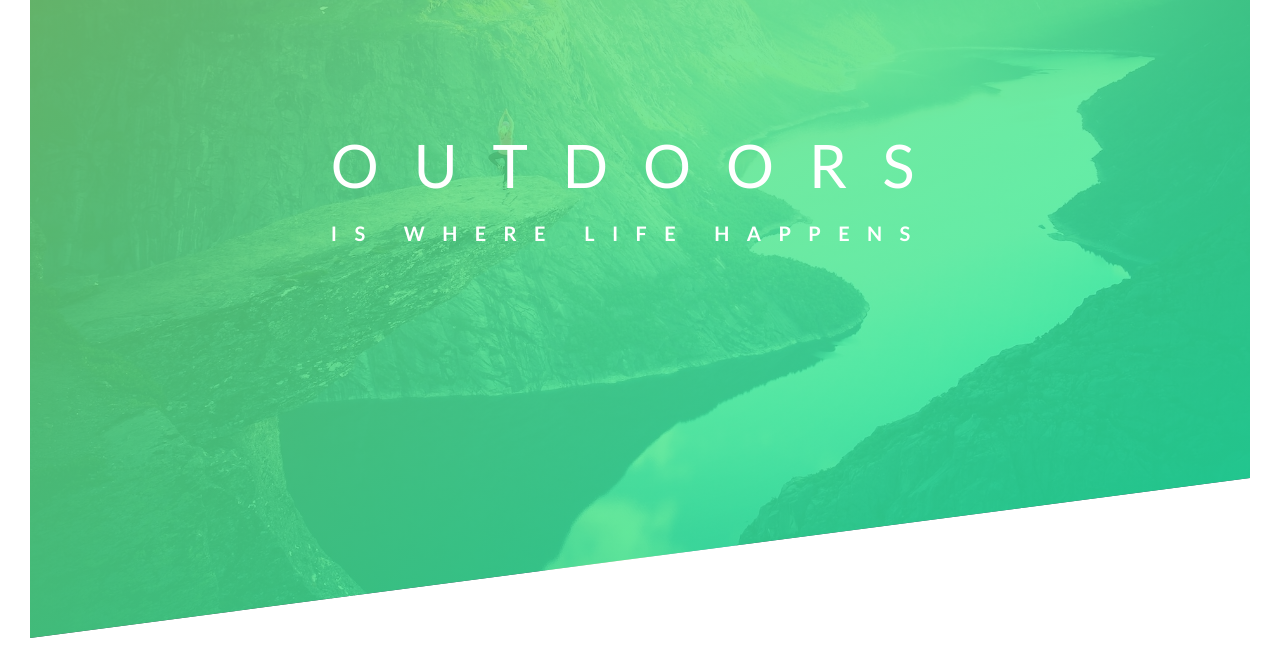
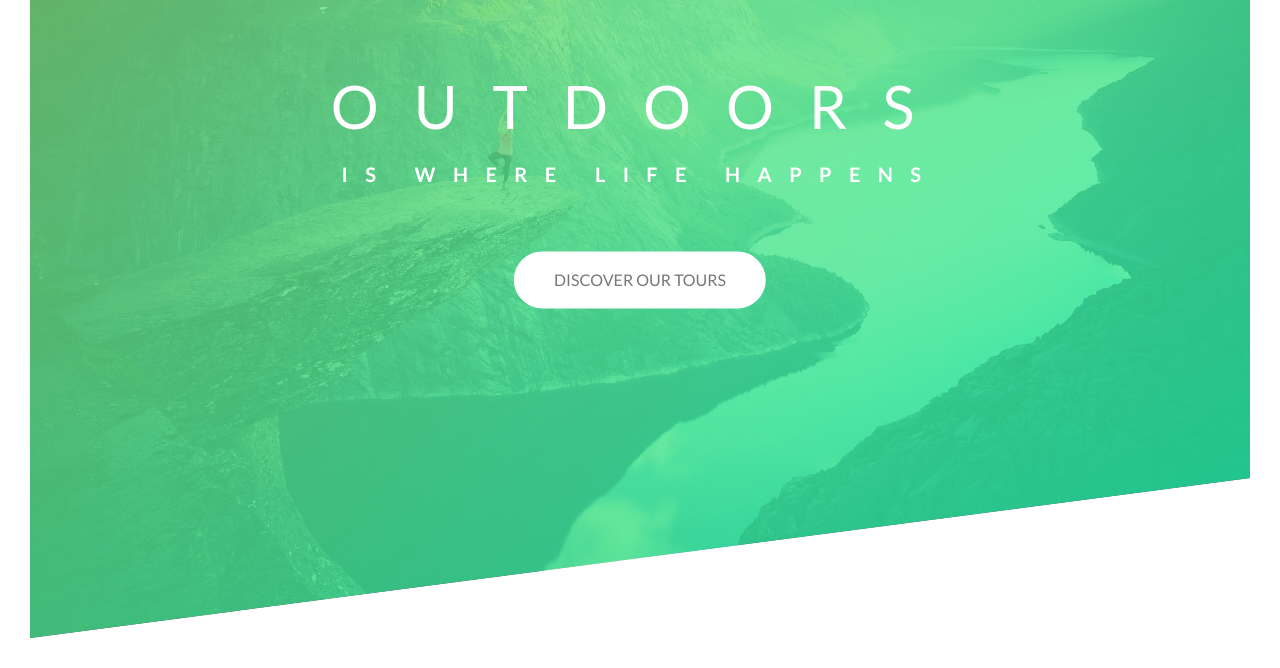
Before and after one commit to jvfon/Natours, a plain HTML site: page index.html in a window 1280 px wide. Shown: the part 152-820 px from the top of the page. Drawn offline with Linux system fonts and the light colour scheme.

Commit message:
part 1 button

```diff
--- a/css/style.css
+++ b/css/style.css
@@ -65,6 +65,8 @@ body { /* font properites changed in the body tag because font properties are in
     left: 50%;
     transform: translate(-50%, -50%); /* -50% on X and Y coordinates in relation */
                                     /* to the element itself, not the parent element */
+    /* move the white button to the center */
+    text-align: center;
 }
 
 
@@ -75,6 +77,9 @@ body { /* font properites changed in the body tag because font properties are in
     /* at the end of an animation, the animated elements seem to */
     /* move up a little, to fix it: */
     backface-visibility: hidden;
+
+    /* move the text button down */
+    margin-bottom: 60px;
 
 }
 
@@ -163,3 +168,43 @@ body { /* font properites changed in the body tag because font properties are in
         transform: translate(0);
     }
 }
+
+/* :link a psedo class, a state of the selector */
+.btn:link, .btn:visited {
+    text-transform: uppercase;
+    text-decoration: none;
+
+    /* padding: top/bottom left/right */
+    padding: 15px 40px;
+
+    /* display as a "block" */
+    /* do this for elements that you want to add padding */
+    /* padding from this element won't overlap other elements */
+    /* still an inline element so it's treated as text */
+    display: inline-block;
+    border-radius: 100px;
+
+    /* all properties will be used in the animation for .2 seconds */
+    transition: all .2s;
+}
+
+.btn:hover {
+    /* make the button move up */
+    transform: translateY(-3px);
+
+    /* 0 we don't want a shadow on the x direction */
+    /* 10px of shadow on the y axis */
+    /* 20px of blur */
+    /* shadow color with .2 or 20% transparency value */
+    box-shadow: 0 10px 20px rgba(0,0,0,.2);
+}
+
+.btn:active {
+    transform: translateY(-1px);
+    box-shadow: 0 5px 10px rgba(0,0,0,.2);
+}
+
+.btn-white {
+    background-color: #fff;
+    color: #777;
+}
--- a/index.html
+++ b/index.html
@@ -39,6 +39,9 @@
                     <span class="heading-primary-main">Outdoors</span>
                     <span class="heading-primary-sub">is where life happens</span>
                 </h1>
+
+                <!--a button -->
+                <a href="#" class="btn btn-white">Discover our tours</a>
             </div>
 
 
```
